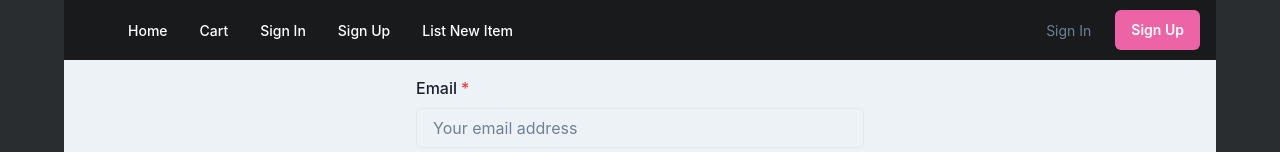
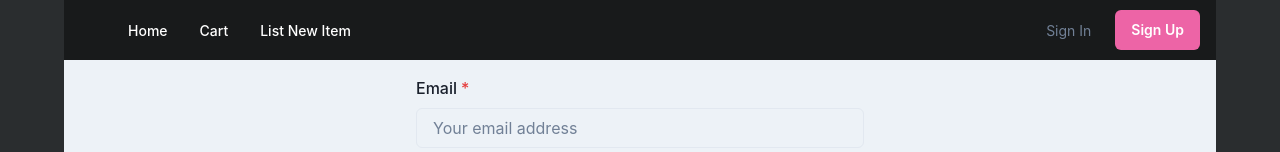
Before and after one commit to gpkarlsson/E_commerce_Placeholder, a React app in the folder client/: page /api/users/login in a window 1280 px wide. Shown: the top 152 px of the page. Built offline with nearby package versions, Linux system fonts and the light colour scheme; the HTML template or start-up script is replaced by a standard one.

Commit message:
Sign in button now turns into a sign out button if a jwt key is present in local storage. When you press Sign Out it will delete the key and thus signing you out.

```diff
--- a/client/src/App.jsx
+++ b/client/src/App.jsx
@@ -54,9 +54,6 @@ const client = new ApolloClient({
   cache: new InMemoryCache(),
 });
 
-
-
-
 // router and routes
 const router = createBrowserRouter(
   createRoutesFromElements(
@@ -80,6 +77,7 @@ const router = createBrowserRouter(
 );
 
 //important comment
+//Another super important comment
 
 export default function App() {
   return (
--- a/client/src/components/Navbar.tsx
+++ b/client/src/components/Navbar.tsx
@@ -1,4 +1,4 @@
-import React from 'react';
+import React, { MouseEventHandler } from 'react';
 import {
   Box,
   Flex,
@@ -23,9 +23,26 @@ import {
   ChevronRightIcon,
 } from '@chakra-ui/icons';
 
+const isAuthenticated = (): boolean => {
+  // get token from local storage
+  const token = localStorage.getItem('id_token');
+
+  // check if token exists
+  if (token) {
+    return true;
+  } else {
+    return false;
+  }
+};
+
+let labelValue = (): string => {
+  if(isAuthenticated()) {
+    return `${ 'Sign Out' }`;
+  }
+  return 'Sign In';
+};
 
 export default function WithSubnavigation() {
-
 
   const { isOpen, onToggle } = useDisclosure();
 
@@ -60,7 +77,6 @@ export default function WithSubnavigation() {
             textAlign={useBreakpointValue({ base: 'center', md: 'left' })}
             fontFamily={'heading'}
             color={useColorModeValue('gray.800', 'white')}>
-
           </Text>
 
           <Flex display={{ base: 'none', md: 'flex' }} ml={10}>
@@ -78,8 +94,14 @@ export default function WithSubnavigation() {
             fontSize={'sm'}
             fontWeight={400}
             variant={'link'}
-            href={'/api/users/login'}>
-            Sign In
+            onClick={(event: any) => {
+              if(isAuthenticated()) {
+                localStorage.removeItem("id_token");
+                window.location.href = '/';
+              }
+              window.location.href = '/api/users/login';
+            }}>
+            { labelValue() }
           </Button>
           <Button
             as={'a'}
@@ -255,18 +277,6 @@ interface NavItem {
   href?: string;
 }
 
-const isAuthenticated = (): boolean => {
-  // get token from local storage
-  const token = localStorage.getItem('jwtToken');
-
-  // check if token exists
-  if (token) {
-    return true;
-  } else {
-    return false;
-  }
-};
-
 
 const NAV_ITEMS: Array<NavItem> = [
   {
@@ -277,14 +287,10 @@ const NAV_ITEMS: Array<NavItem> = [
     label: 'Cart',
     href: '/cart',
   },
-  {
-    label: isAuthenticated() ? 'Sign Out' : 'Sign In',
-    href: isAuthenticated() ? '/signout' : '/api/users/login',
-  },
-  !isAuthenticated() && {
-    label: 'Sign Up',
-    href: '/api/users',
-  },
+  // {
+  //   label: isAuthenticated() ? 'Sign Out' : 'Sign In',
+  //   href: isAuthenticated() ? `${ localStorage.removeItem("id_token"), '/' }` : '/api/users/login',
+  // },
   {
     label: 'List New Item',
     href: '/create',
--- a/client/src/helpers/handleAddToCart.js
+++ b/client/src/helpers/handleAddToCart.js
@@ -4,9 +4,9 @@ import productName from "../pages/Dashboard"
 import productPrice from "../pages/Dashboard"
 // import productAdjective from "../pages/Dashboard"
 // import productDescription from "../pages/Dashboard"
-// import { useState } from "react";
+import { useState } from "react";
 
-// const [cartItems, setCartItems] = useState([]);
+const [cartItems, setCartItems] = useState([]);
 
 const addToCart = (product) => {
   handleAddToCart(product, cartItems, setCartItems);
```
Also changed, not shown: client/src/pages/Login.jsx (+0 -205 lines).
